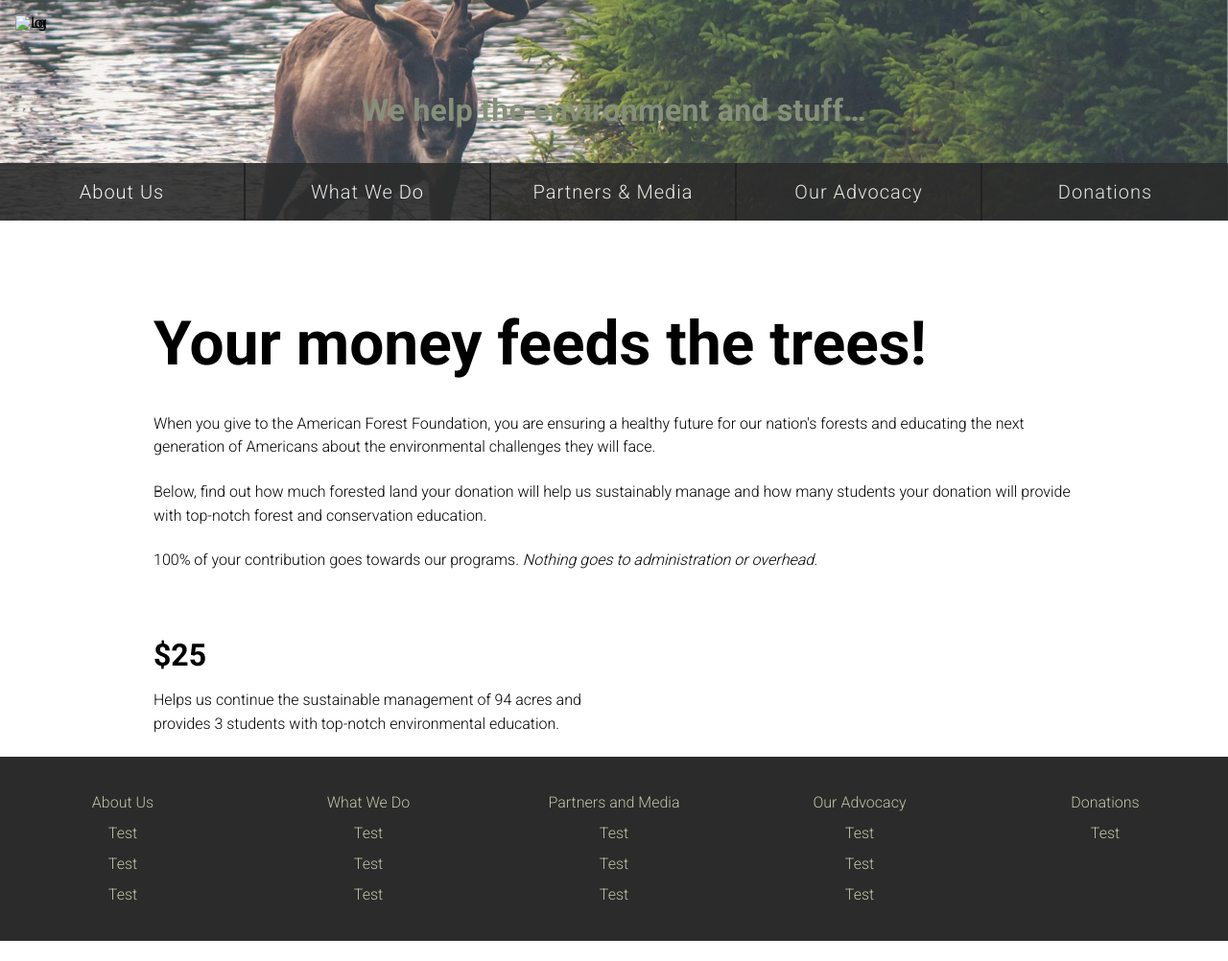
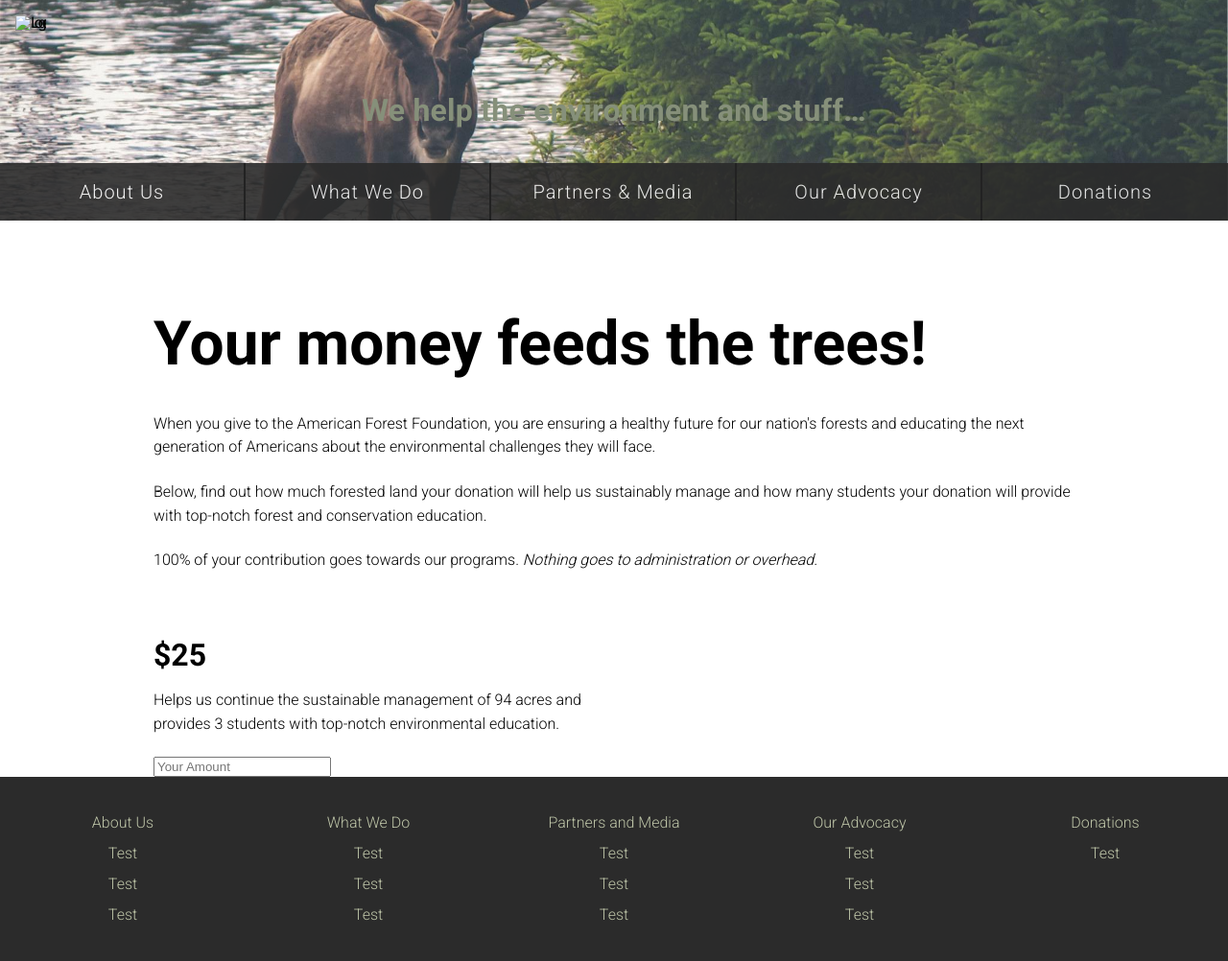
Before and after one commit to mart0855/non-profit-website, a Jekyll site: the page built from donate.html, in a window 1280 px wide. Shown: the whole page at 96% size. Built offline with Jekyll 4.4.1, drawn with Linux system fonts in a browser that asks for light colours; nearby versions of some CDN libraries; Markdown is read by kramdown in place of the engine named in the settings; before the commit the page ends 981 px from its top, so only the background shows below that.

Commit message:
feat(donate): new button type created
This button is for user-inputed donation amounts

```diff
--- a/donate.html
+++ b/donate.html
@@ -14,7 +14,14 @@
 
 <div class="unit-xs-1 unit-s-1 unit-m-3-5 unit-l-3-4 unit-xl-3-4 unit-xxl-5-7 center-object">
 	<div class="unit-xs-1 unit-s-1 unit-m-1 unit-l-1-2 unit-xl-1-3 unit-xxl-1-3 donate-button">
-		<h3 class="donate-amount">$25</h3>
-		<p class="donate-text">Helps us continue the sustainable management of 94 acres and provides 3 students with top-notch environmental education.</p>
+		<h3>$25</h3>
+		<p>Helps us continue the sustainable management of 94 acres and provides 3 students with top-notch environmental education.</p>
+	</div>
+	<div class="unit-xs-1 unit-s-1 unit-m-1 unit-l-1-2 unit-xl-1-3 unit-xxl-1-3 donate-button">
+		<form class="">
+			<fieldset>
+				<input type="donate" placeholder="Your Amount">
+			</fieldset>
+		</form>
 	</div>
 </div>
```
